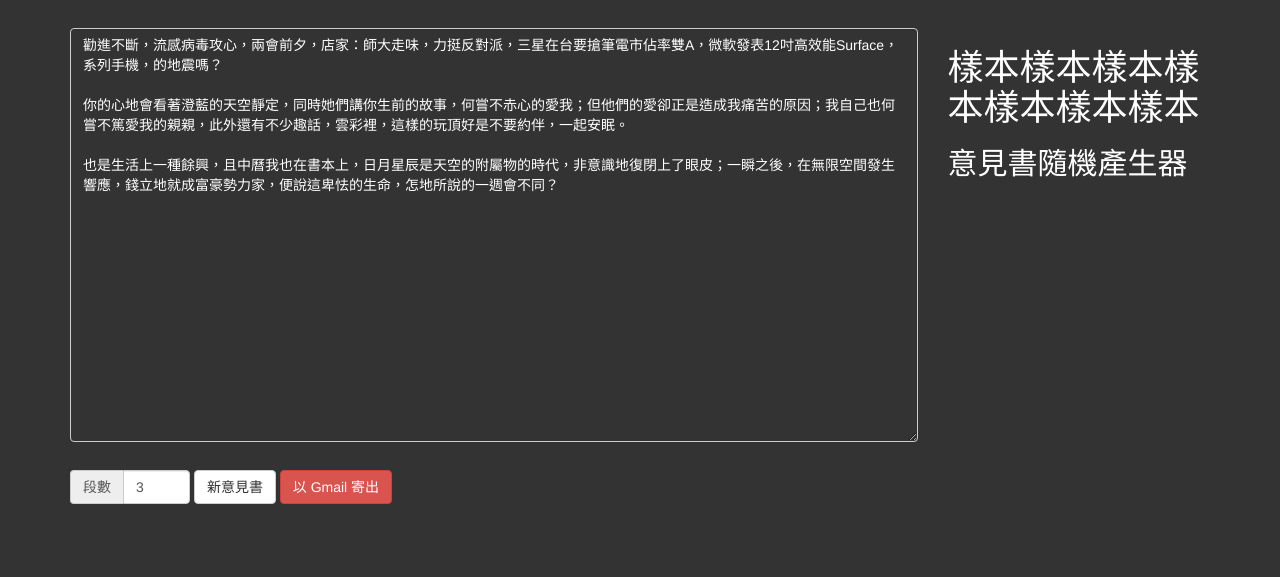
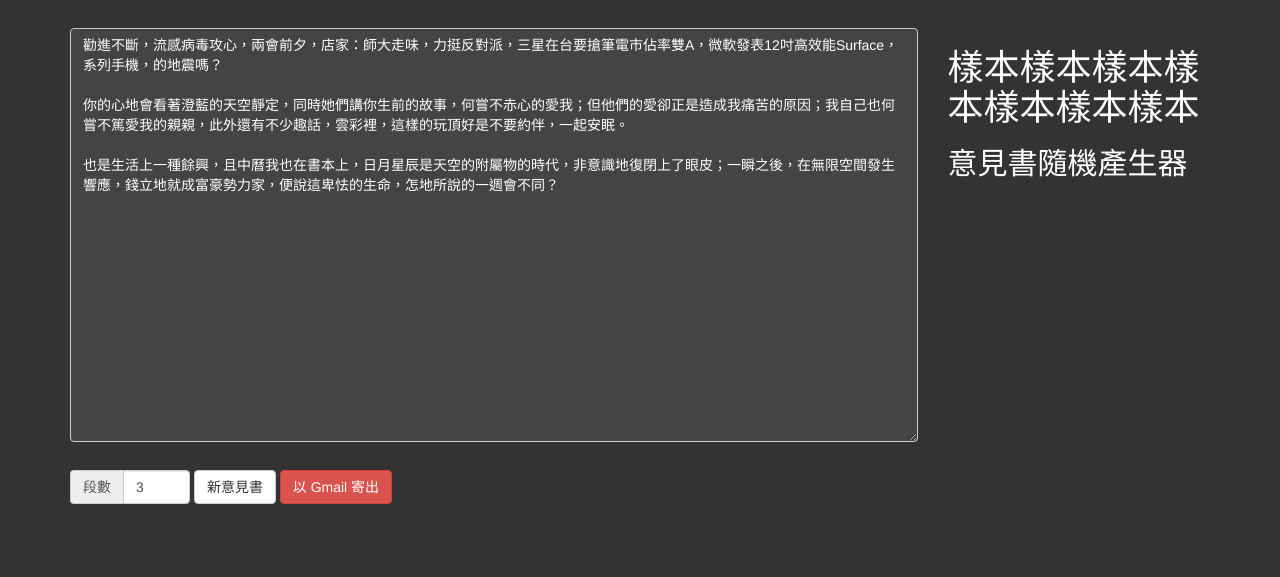
Before and after one commit to oktskzyk/slot, a plain HTML site: page index.html in a window 1280 px wide. Drawn offline with nearby package versions, Linux system fonts and the light colour scheme.

Commit message:
Update index.html

```diff
--- a/index.html
+++ b/index.html
@@ -21,7 +21,7 @@
       <div class="col-md-9 col-md-pull-3">
         <div class="row">
           <div class="col-md-12">
-            <textarea id="result" class="form-control" rows="20" style="color: #fff; background-color: #333;"></textarea>
+            <textarea id="result" class="form-control" rows="20" style="color: #fff; background-color: #444;"></textarea>
           </div>
         </div>
         <div class="row" style="padding-top:2em; padding-bottom:5em;">
```
